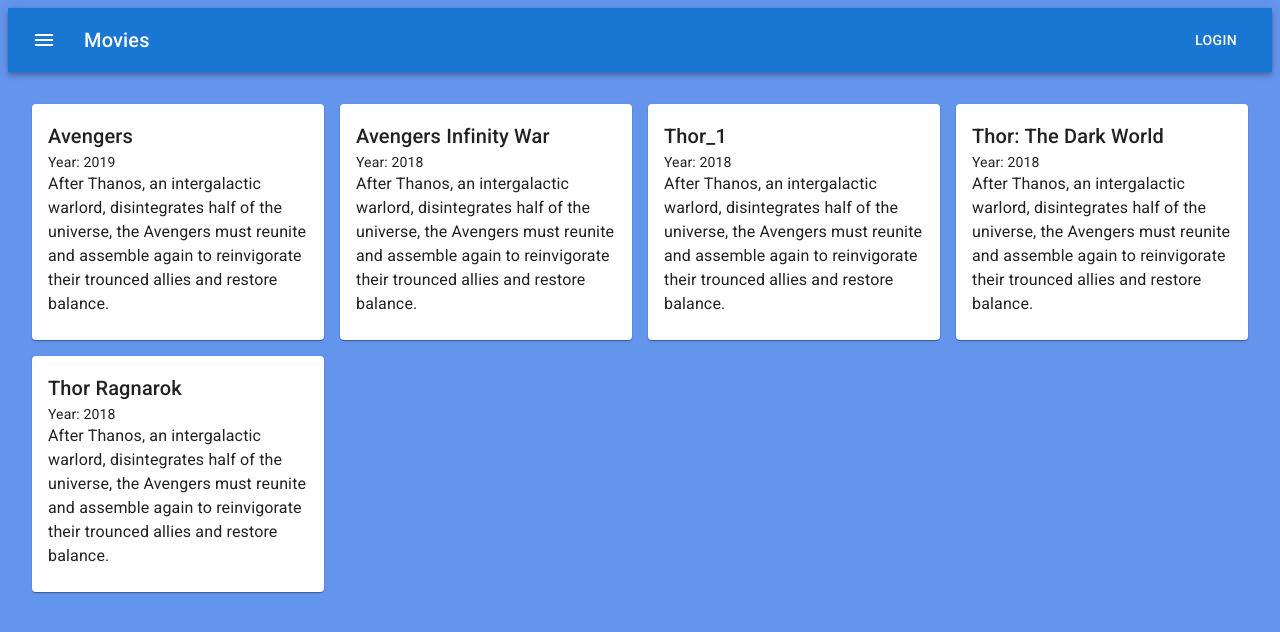
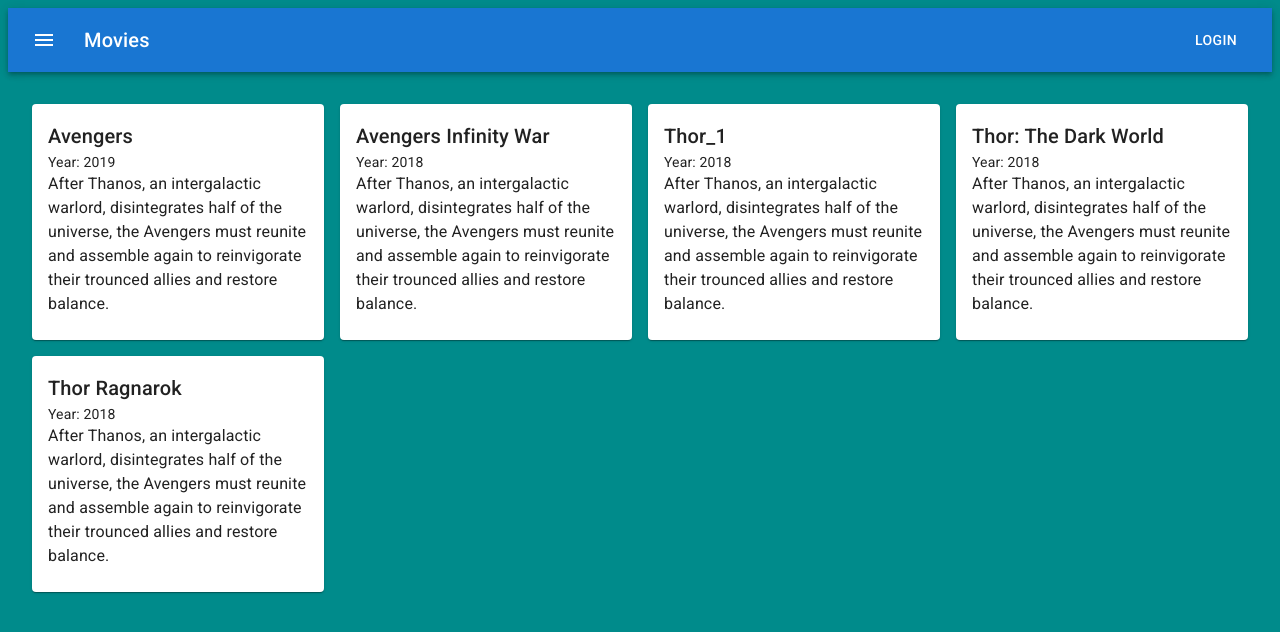
Before and after one commit to HenokG/movie-app, a React (Create React App) app: page / in a window 1280 px wide. Shown: the top 632 px of the page. Built offline with nearby package versions, Linux system fonts and the light colour scheme.

Commit message:
chore: change styling (#9)

```diff
--- a/src/index.css
+++ b/src/index.css
@@ -1,3 +1,3 @@
 body {
-  background-color: cornflowerblue;
+  background-color: darkcyan;
 }
```
